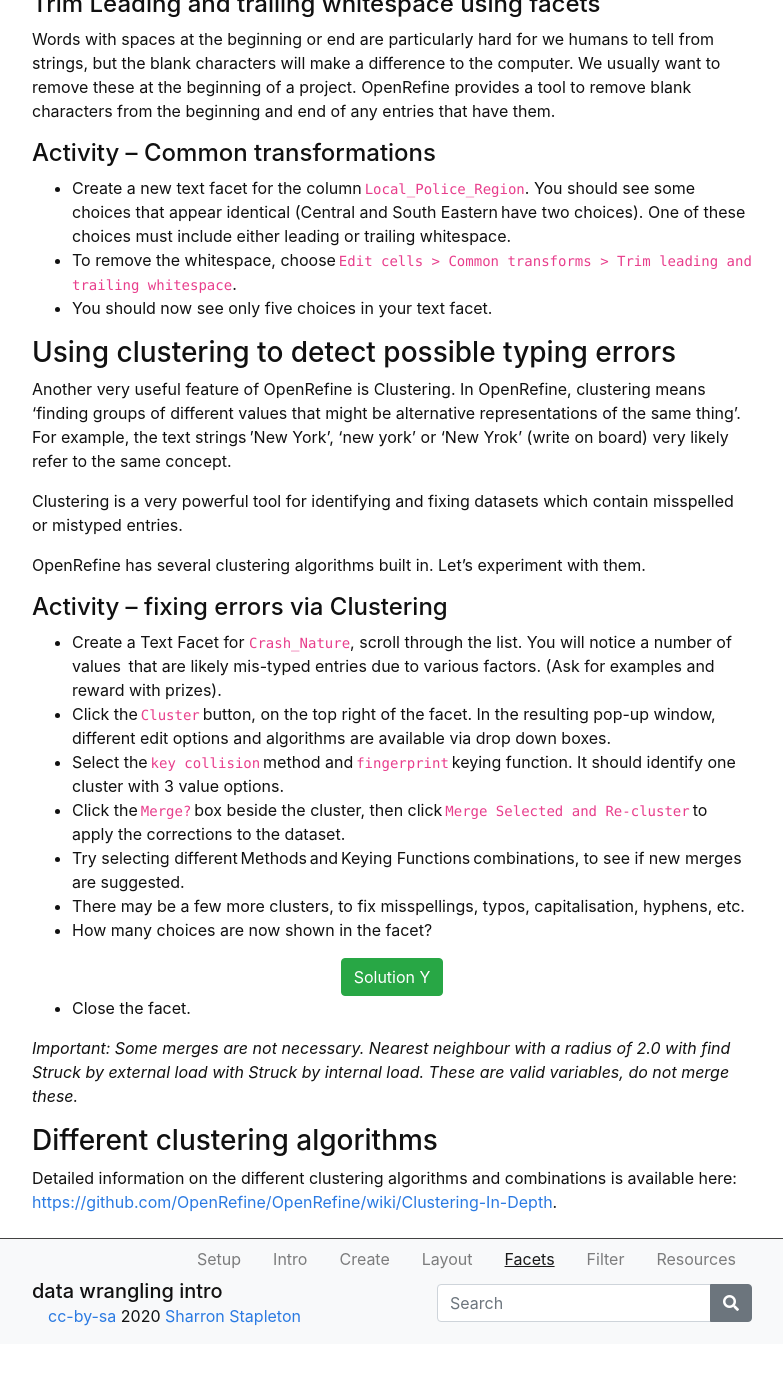
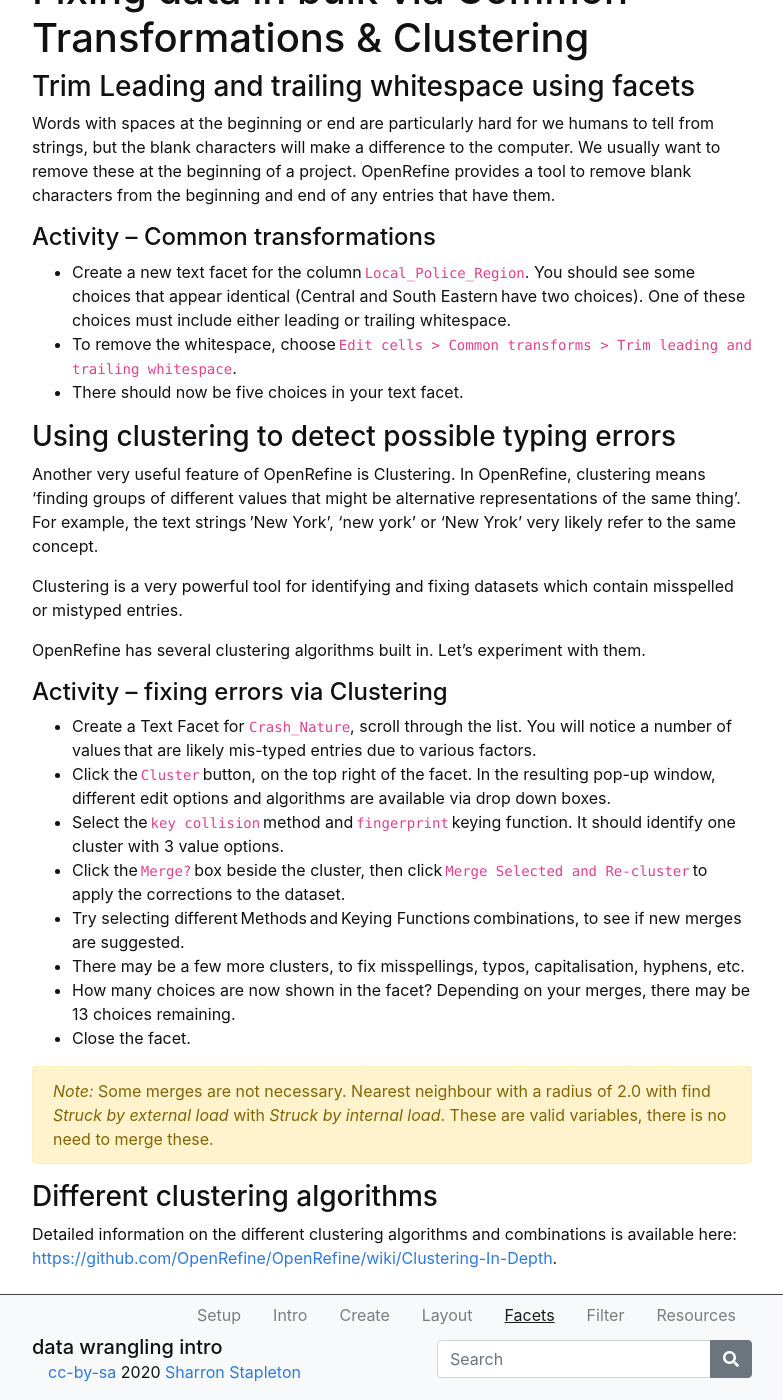
Before and after one commit to GULibrarySandbox/intro-data-wrangle, a Jekyll site: the page built from content/4-lesson.md, in a window 1280 px wide and 1400 px high, scrolled down 2659 px. Shown: the whole window, without its empty margins (248-1031 px from the left). Built offline with Jekyll 4.4.1, drawn with Linux system fonts in a browser that asks for light colours; before the commit the page ends 4003 px from its top, so only the background shows below that; some of the changed text lies outside the part shown.

Commit message:
Update 4-lesson.md

```diff
--- a/content/4-lesson.md
+++ b/content/4-lesson.md
@@ -72,14 +72,14 @@ As well as 'Text facets' and 'timeline facets', OpenRefine also supports other t
 - Customized facets
 - Scatterplot facets
 
-**Numeric** and **Scatterplot** facets display graphs instead of lists of values. The numeric facet graph includes 'drag and drop' controls you can use to set a start and end range to filter the data displayed. These facets are explored further in Examining Numbers in OpenRefine.
+`Numeric` and `Scatterplot` facets display graphs instead of lists of values. The numeric facet graph includes 'drag and drop' controls you can use to set a start and end range to filter the data displayed. These facets are explored further in Examining Numbers in OpenRefine.
 
-**Custom** facets provide a range of different facets including:
+`Custom` facets provide a range of different facets including:
 
-- **Word** facet - this breaks down text into words and counts the number of records each word appears in
-- **Duplicates** facet - this results in a binary facet of 'true' or 'false'. Rows appear in the 'tru' facet if the value in the selected column is an exact match for a value in the same column in another row.
-- **Text length** facet - creates a numeric facet based on the length (number of characters) of the text in each row for the selected column. This can be useful for spotting incorrect or unusual data in a field where specific lengths are expected (e.g., if the values are expected to be years, any row with a text length of more than 4 for that column is likely to be incorrect.)
-- **Facet by blank** - a binary facet of 'true' or 'false'. Rows appear in the 'true' facet if they have no data present in that column. This is useful when looking for missing data.
+- `Word` facet - this breaks down text into words and counts the number of records each word appears in
+- `Duplicates` facet - this results in a binary facet of 'true' or 'false'. Rows appear in the 'tru' facet if the value in the selected column is an exact match for a value in the same column in another row.
+- `Text length` facet - creates a numeric facet based on the length (number of characters) of the text in each row for the selected column. This can be useful for spotting incorrect or unusual data in a field where specific lengths are expected (e.g., if the values are expected to be years, any row with a text length of more than 4 for that column is likely to be incorrect.)
+- `Facet by blank` - a binary facet of 'true' or 'false'. Rows appear in the 'true' facet if they have no data present in that column. This is useful when looking for missing data.
 
 #### Activity - what data is missing in `Crash_Type` column
 Use facets to find out how many records are missing crash type data?
@@ -91,10 +91,11 @@ Activity 2 solution " text="Select Facet > Customized facets > Facet by Blank or
 
 Result: 13. All correspond to the `Crash_Nature` type of Hit Animal, so it might be possible to identify the missing values from this information."  ***This needs to be fixed.
 
+--------
 
-### Fixing data in bulk via Common Transformations
+# Fixing data in bulk via Common Transformations & Clustering
 
-#### Trim Leading and trailing whitespace using facets
+### Trim Leading and trailing whitespace using facets
 
 Words with spaces at the beginning or end are particularly hard for we humans to tell from strings, but the blank characters will make a difference to the computer. We usually want to remove these at the beginning of a project.  OpenRefine provides a tool to remove blank characters from the beginning and end of any entries that have them.
 
@@ -102,11 +103,11 @@ Words with spaces at the beginning or end are particularly hard for we humans to
 
 - Create a new text facet for the column `Local_Police_Region`. You should see some choices that appear identical (Central and South Eastern have two choices). One of these choices must include either leading or trailing whitespace.
 - To remove the whitespace, choose `Edit cells > Common transforms > Trim leading and trailing whitespace`.
-- You should now see only five choices in your text facet.
+- There should now be five choices in your text facet.
 
 ### Using clustering to detect possible typing errors
 
-Another very useful feature of OpenRefine is Clustering.  In OpenRefine, clustering means 'finding groups of different values that might be alternative representations of the same thing'. For example, the text strings 'New York', 'new york'  or 'New Yrok' (write on board) very likely refer to the same concept.
+Another very useful feature of OpenRefine is Clustering.  In OpenRefine, clustering means 'finding groups of different values that might be alternative representations of the same thing'. For example, the text strings 'New York', 'new york'  or 'New Yrok' very likely refer to the same concept.
 
 Clustering is a very powerful tool for identifying and fixing datasets which contain misspelled or mistyped entries.
 
@@ -114,18 +115,17 @@ OpenRefine has several clustering algorithms built in. Let's experiment with the
 
 #### Activity – fixing errors via Clustering
 
-- Create a Text Facet for `Crash_Nature`, scroll through the list.  You will notice a number of values  that are likely mis-typed entries due to various factors.  (Ask for examples and reward with prizes).
+- Create a Text Facet for `Crash_Nature`, scroll through the list.  You will notice a number of values that are likely mis-typed entries due to various factors.
 - Click the `Cluster` button, on the top right of the facet. In the resulting pop-up window, different edit options and algorithms are available via drop down boxes.
 - Select the `key collision` method and `fingerprint` keying function. It should identify one cluster with 3 value options.
 - Click the `Merge?` box beside the cluster, then click `Merge Selected and Re-cluster` to apply the corrections to the dataset.
 - Try selecting different Methods and Keying Functions combinations, to see if new merges are suggested.
 - There may be a few more clusters, to fix misspellings, typos, capitalisation, hyphens, etc.
-- How many choices are now shown in the facet?
-
-{% include modal.md button="Solution Y" title="Activity Y solution" text="Result: 13. All correspond to the `Crash_Nature` type of Hit Animal, so it might be possible to identify the missing values from this information." color="success" %}
+- How many choices are now shown in the facet? Depending on your merges, there may be 13 choices remaining.
 - Close the facet.
-
-*Important: Some merges are not necessary. Nearest neighbour with a radius of 2.0 with find Struck by external load with Struck by internal load.  These are valid variables, do not merge these.*
+{% capture alert %}*Note:* Some merges are not necessary. Nearest neighbour with a radius of 2.0 with find *Struck by external load* with *Struck by internal load*.  These are valid variables, there is no need to merge these.
+{% endcapture %}
+{% include alert.md text=alert color="warning" %}
 
 ### Different clustering algorithms
 
```
